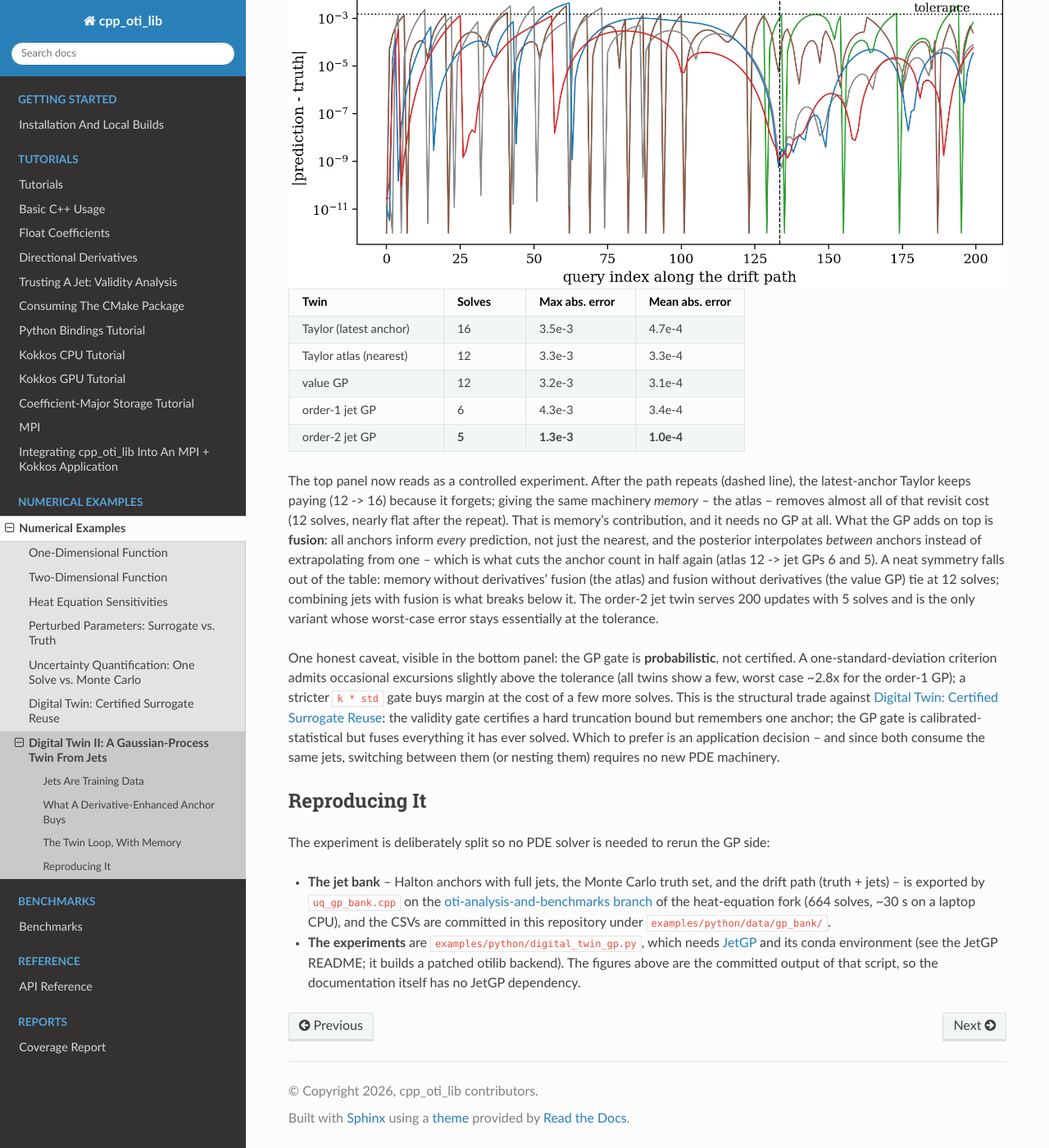
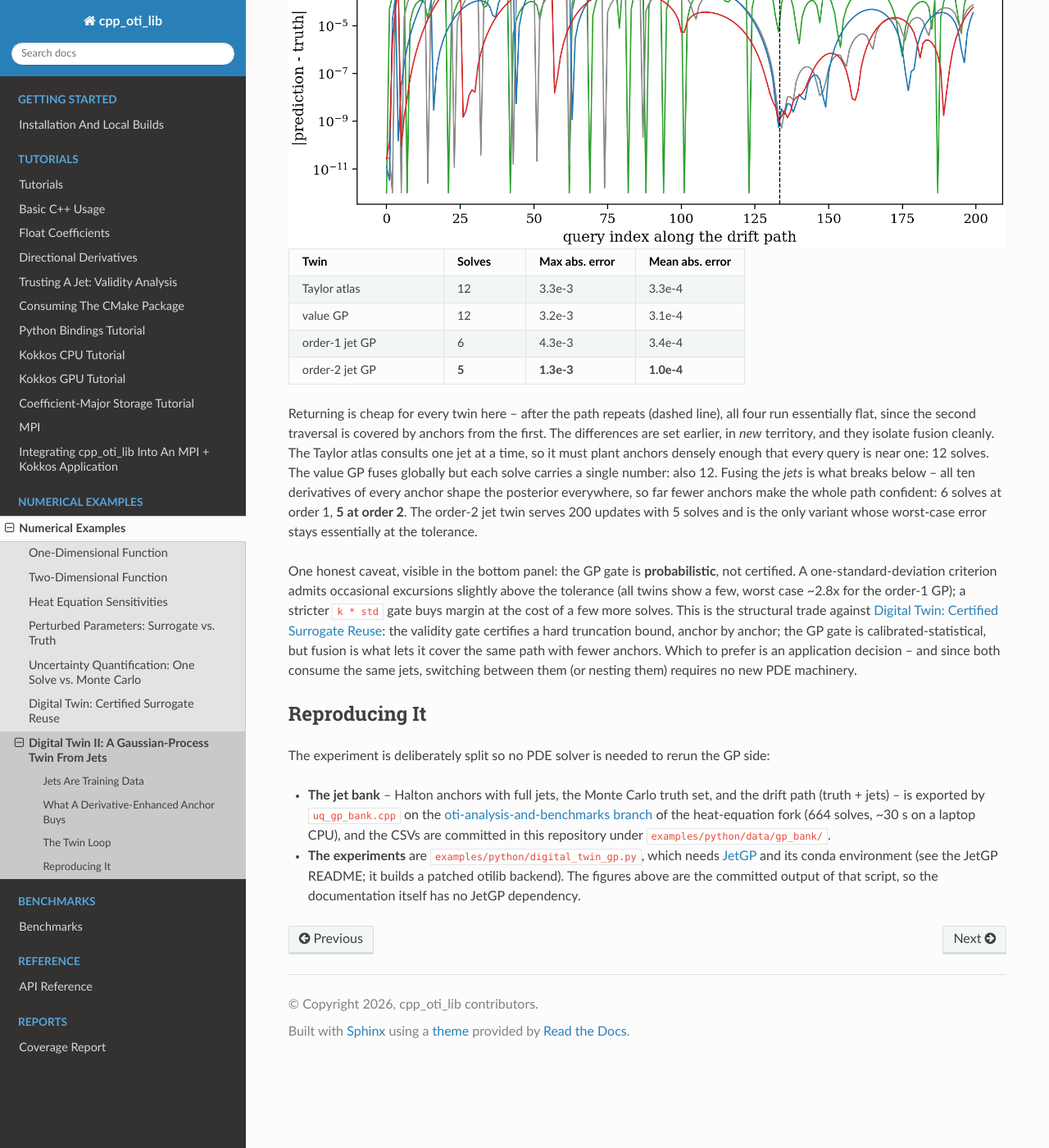
Before and after one commit to Samm-Py/cpp_oti_lib, a Sphinx documentation site: the page built from docs/numerical_examples/digital_twin_gp.rst, in a window 1280 px wide and 1400 px high, scrolled down 2755 px. Shown: the whole window at 82% size. Built offline with Sphinx 7.4.7 and the Read the Docs theme 3.1.0, drawn with Linux system fonts in a browser that asks for light colours; some of the changed text lies outside the part shown.

Commit message:
docs: certified twin keeps an anchor atlas; GP page centres on fusion
The certified-reuse twin (and its C++ example on the fork branch, verified
bit-identical on its sweep) now keeps every anchor jet and serves each query
from the nearest one -- a certified twin never re-solves territory it has
already certified. Digital Twin II is reframed accordingly: the previous
page's twin IS the atlas, and what the GP adds is fusion -- all anchors inform
every prediction. The twin-loop experiment drops to four variants (atlas 12,
value GP 12, order-1 jet GP 6, order-2 jet GP 5 solves for 200 queries).

Co-Authored-By: Claude Fable 5 <noreply@anthropic.com>

```diff
--- a/docs/numerical_examples/digital_twin_gp.rst
+++ b/docs/numerical_examples/digital_twin_gp.rst
@@ -1,16 +1,16 @@
 Digital Twin II: A Gaussian-Process Twin From Jets
 ==================================================
 
-The :doc:`digital_twin` page has a deliberate weakness: its Taylor anchor is
-**memoryless**. Every re-solve discards all previous anchors, the surrogate
-only ever extrapolates from the *latest* one, and when the drifting parameter
-wanders back through territory it has already visited, the twin re-solves
-anyway. This page replaces the single-anchor Taylor surrogate with a
-**derivative-enhanced Gaussian process** trained on the jets themselves, using
-`JetGP <https://github.com/Samm-Py/jetgp>`_ (`documentation
-<https://samm-py.github.io/jetgp/>`_) -- and works in all **three** parameters
-at once: the GP is a global surrogate of the sensor QoI over the
-``(alpha, A, sigma)`` box.
+The :doc:`digital_twin` twin serves each query from the *nearest* certified
+anchor in its atlas -- every prediction comes from one jet at a time. This
+page takes the same jets one step further: **fuse all anchors into a single
+global surrogate** -- a derivative-enhanced Gaussian process, using `JetGP
+<https://github.com/Samm-Py/jetgp>`_ (`documentation
+<https://samm-py.github.io/jetgp/>`_) -- over all **three** parameters at
+once, so every anchor ever solved informs every prediction, the posterior
+interpolates *between* anchors instead of expanding around one, and its
+standard deviation supplies the reuse gate. The payoff is measured in the only
+units that matter: PDE solves.
 
 Jets Are Training Data
 ----------------------
@@ -93,27 +93,22 @@ solves. Three structural readings from the curves:
   under the 8x anchor-count reduction (16 -> 2), and each anchor's jet is
   computed once and reused forever.
 
-The Twin Loop, With Memory
---------------------------
+The Twin Loop
+-------------
 
 The operational scenario from :doc:`digital_twin`, now in 3-D: all three
 parameters drift along a closed path through the box, traversed 1.5 times over
-200 updates -- so the last third of the queries **revisits** parameter
-territory from the first traversal. Five twins serve the identical query
-stream, chosen to separate two distinct effects -- *memory* and *fusion*:
+200 updates -- so the last third of the queries returns to parameter territory
+from the first traversal. Four twins serve the identical query stream:
 
-* **Taylor (latest anchor)** -- the previous page's design: re-solve when the
-  jet's own second-order term at the offset exceeds the tolerance; hold only
-  the newest anchor.
-* **Taylor atlas (nearest)** -- the same gate, but every anchor jet is kept
-  and each query is served by the nearest one: **memory without fusion**.
-* **value / order-1 / order-2 GP twins** -- re-solve when the posterior
-  standard deviation at the query exceeds the same tolerance; every anchor is
-  training data: memory *and* fusion, at three levels of information per
-  solve.
+* **Taylor atlas** -- the previous page's twin: every anchor jet is kept, each
+  query is served by the nearest one under the order-2 validity gate.
+* **value / order-1 / order-2 GP twins** -- every anchor is training data for
+  one global posterior; re-solve when its standard deviation at the query
+  exceeds the same tolerance. Three levels of information per solve.
 
 .. image:: ../_static/numerical_examples/gp_twin_loop.png
-   :alt: cumulative solves and error traces for the five twins along the drift path
+   :alt: cumulative solves and error traces for the four twins along the drift path
    :width: 100%
    :align: center
 
@@ -125,11 +120,7 @@ stream, chosen to separate two distinct effects -- *memory* and *fusion*:
      - Solves
      - Max abs. error
      - Mean abs. error
-   * - Taylor (latest anchor)
-     - 16
-     - 3.5e-3
-     - 4.7e-4
-   * - Taylor atlas (nearest)
+   * - Taylor atlas
      - 12
      - 3.3e-3
      - 3.3e-4
@@ -146,17 +137,15 @@ stream, chosen to separate two distinct effects -- *memory* and *fusion*:
      - **1.3e-3**
      - **1.0e-4**
 
-The top panel now reads as a controlled experiment. After the path repeats
-(dashed line), the latest-anchor Taylor keeps paying (12 -> 16) because it
-forgets; giving the same machinery *memory* -- the atlas -- removes almost all
-of that revisit cost (12 solves, nearly flat after the repeat). That is
-memory's contribution, and it needs no GP at all. What the GP adds on top is
-**fusion**: all anchors inform *every* prediction, not just the nearest, and
-the posterior interpolates *between* anchors instead of extrapolating from
-one -- which is what cuts the anchor count in half again (atlas 12 -> jet GPs
-6 and 5). A neat symmetry falls out of the table: memory without derivatives'
-fusion (the atlas) and fusion without derivatives (the value GP) tie at 12
-solves; combining jets with fusion is what breaks below it. The order-2 jet
+Returning is cheap for every twin here -- after the path repeats (dashed
+line), all four run essentially flat, since the second traversal is covered by
+anchors from the first. The differences are set earlier, in *new* territory,
+and they isolate fusion cleanly. The Taylor atlas consults one jet at a time,
+so it must plant anchors densely enough that every query is near one: 12
+solves. The value GP fuses globally but each solve carries a single number:
+also 12. Fusing the *jets* is what breaks below -- all ten derivatives of
+every anchor shape the posterior everywhere, so far fewer anchors make the
+whole path confident: 6 solves at order 1, **5 at order 2**. The order-2 jet
 twin serves 200 updates with 5 solves and is the only variant whose worst-case
 error stays essentially at the tolerance.
 
@@ -165,11 +154,11 @@ One honest caveat, visible in the bottom panel: the GP gate is
 occasional excursions slightly above the tolerance (all twins show a few,
 worst case ~2.8x for the order-1 GP); a stricter ``k * std`` gate buys margin
 at the cost of a few more solves. This is the structural trade against
-:doc:`digital_twin`: the validity gate certifies a hard truncation bound but
-remembers one anchor; the GP gate is calibrated-statistical but fuses
-everything it has ever solved. Which to prefer is an application decision --
-and since both consume the same jets, switching between them (or nesting them)
-requires no new PDE machinery.
+:doc:`digital_twin`: the validity gate certifies a hard truncation bound,
+anchor by anchor; the GP gate is calibrated-statistical, but fusion is what
+lets it cover the same path with fewer anchors. Which to prefer is an
+application decision -- and since both consume the same jets, switching
+between them (or nesting them) requires no new PDE machinery.
 
 Reproducing It
 --------------
```
Also changed, not shown: docs/numerical_examples/digital_twin.rst (+20 -19 lines), docs/_static/numerical_examples/gp_twin_loop.png, 1 other file.
